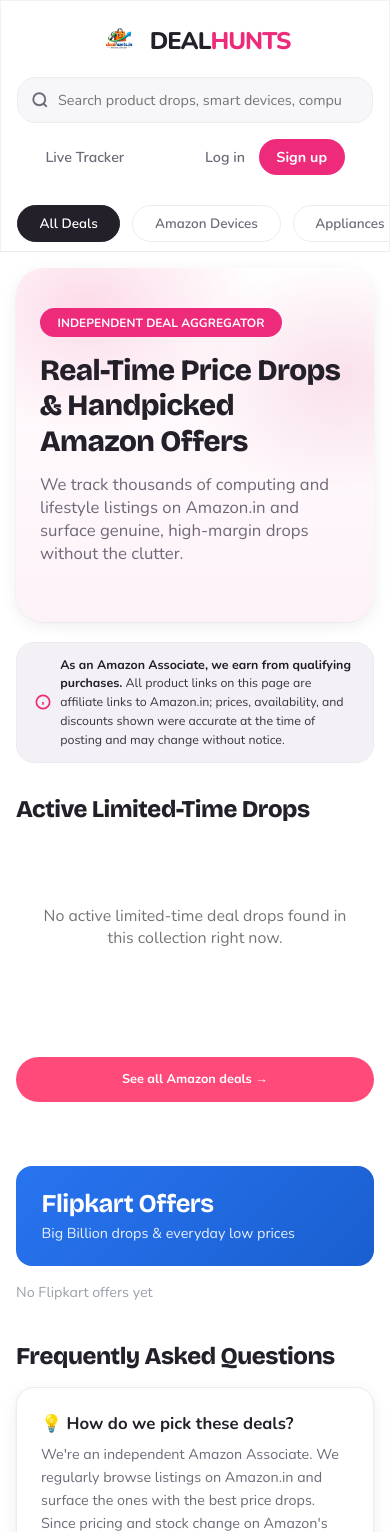
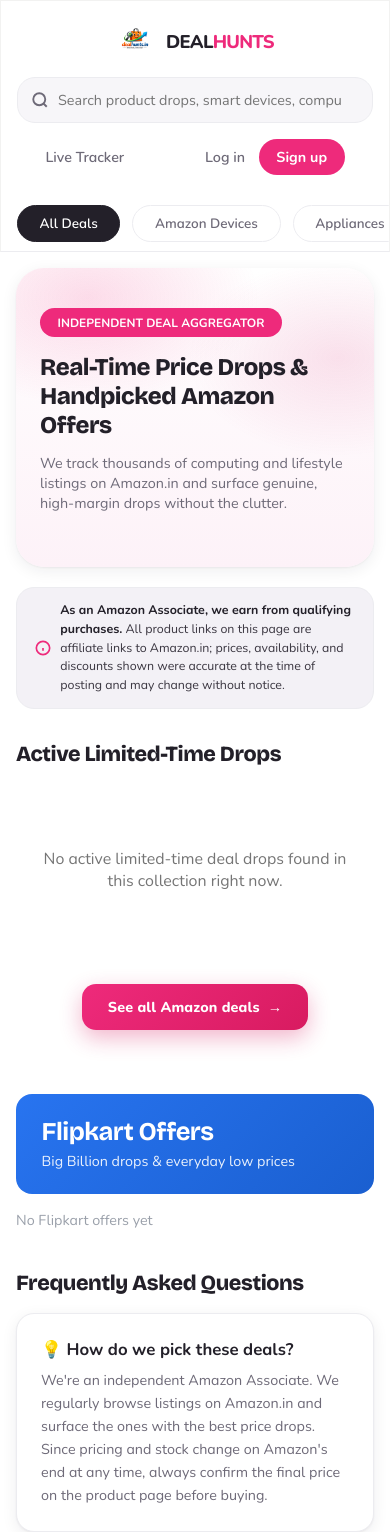
Before and after one commit to chandanmallah/affiliate_shopping_website, a Django app: page / in a window 390 px wide. Shown: the top 1532 px of the page. Run offline with Django 4.2, Linux system fonts and the light colour scheme; data that the repository does not hold is empty; some web fonts are replaced.

Commit message:
updated ui

```diff
--- a/products/static/products/css/styles.css
+++ b/products/static/products/css/styles.css
@@ -888,8 +888,21 @@ nav {
 }
 @media (max-width: 480px) {
   .product-grid {
-    grid-template-columns: 1fr;
-  }
+    grid-template-columns: repeat(2, 1fr);
+    gap: 0.7rem;
+  }
+  .card-img-anchor { padding: 0.75rem; }
+  .card-details { padding: 0.7rem 0.75rem 0.85rem; }
+  .card-title { font-size: 0.82rem; line-height: 1.25; margin-bottom: 0.4rem; }
+  .card-path-context { display: none; }
+  .card-meta { font-size: 0.62rem !important; }
+  .current-price { font-size: 1rem !important; }
+  .mrp-price { font-size: 0.75rem !important; }
+  .cta-btn, .custom-secondary-btn { font-size: 0.75rem; padding: 0.6rem 0.5rem; }
+  .hero-section h1 { font-size: 1.5rem; }
+  .hero-section p { font-size: 0.9rem; }
+  .logo-text { font-size: 1.15rem; }
+  .section-title-strip h2 { font-size: 1.35rem; }
 }
 
 .nav-auth {
@@ -1626,3 +1639,26 @@ a.contact-info-value:hover { color: var(--color-primary); }
   .contact-grid { grid-template-columns: 1fr; gap: 1.5rem; }
   .contact-wrapper { width: calc(100% - 2.5rem); }
 }
+/* ---------- Clickable image / title + See-all button ---------- */
+.card-img-link { display: block; width: 100%; height: 100%; }
+.card-img-link img { display: block; width: 100%; height: 100%; object-fit: contain; }
+.card-title-link { color: inherit; text-decoration: none; }
+.card-title-link:hover { color: var(--color-primary); }
+.pdp-image-link { display: block; cursor: zoom-in; }
+
+.see-all-wrap { text-align: center; margin-top: 1.75rem; }
+.see-all-btn {
+  display: inline-flex; align-items: center; gap: 0.5rem;
+  padding: 0.9rem 2.2rem; border-radius: 14px;
+  font-family: var(--font-sans); font-weight: 800; font-size: 0.98rem;
+  color: #fff; text-decoration: none; letter-spacing: 0.01em;
+  background: linear-gradient(135deg, var(--color-primary), #d81b60);
+  box-shadow: 0 8px 22px rgba(216,27,96,0.32);
+  transition: transform 0.18s ease, box-shadow 0.18s ease, filter 0.18s ease;
+}
+.see-all-btn span { transition: transform 0.18s ease; }
+.see-all-btn:hover { transform: translateY(-2px); box-shadow: 0 12px 28px rgba(216,27,96,0.4); filter: brightness(1.05); }
+.see-all-btn:hover span { transform: translateX(4px); }
+@media (max-width: 480px) {
+  .see-all-btn { padding: 0.8rem 1.6rem; font-size: 0.9rem; }
+}
--- a/products/templates/products/product_cards_partial.html
+++ b/products/templates/products/product_cards_partial.html
@@ -22,7 +22,9 @@
       </span>
     {% endif %}
 
-    <img src="{{ product.image_url }}" alt="{{ product.link.title }}" loading="lazy">
+    <a href="/product/{{ product.link.slug }}/" class="card-img-link" aria-label="{{ product.link.title }}">
+      <img src="{{ product.image_url }}" alt="{{ product.link.title }}" loading="lazy">
+    </a>
     <span class="card-ad-tag"></span>
   </div>
 
@@ -37,7 +39,7 @@
       </div>
     {% endif %}
 
-    <h3 class="card-title">{{ product.link.title }}</h3>
+    <h3 class="card-title"><a href="/product/{{ product.link.slug }}/" class="card-title-link">{{ product.link.title }}</a></h3>
 
     <div class="card-meta" style="font-size:.72rem; color:#9097a1; margin:.2rem 0 .15rem; display:flex; gap:.45rem; align-items:center; flex-wrap:wrap;">
       <span title="Views">👁 {{ product.views }}</span>
--- a/products/templates/products/product_detail.html
+++ b/products/templates/products/product_detail.html
@@ -89,7 +89,9 @@
       <div class="pdp-gallery">
         <div class="pdp-gallery-inner shadow-card">
           <span class="amazon-badge source-{{ product.source|default:'amazon' }}">{% if product.source and product.source != 'amazon' %}{{ product.get_source_display }}{% else %}amazon{% endif %}</span>
-          <img src="{{ product.image_url }}" alt="{{ product.link.title }}" class="pdp-image">
+          <a href="{{ product.link.product_url }}" target="_blank" rel="nofollow sponsored noopener" class="pdp-image-link">
+            <img src="{{ product.image_url }}" alt="{{ product.link.title }}" class="pdp-image">
+          </a>
         </div>
       </div>
 
--- a/products/templates/products/product_list.html
+++ b/products/templates/products/product_list.html
@@ -119,8 +119,8 @@
     {% endif %}
 
     {% if not is_filtered %}
-    <div style="text-align:center; margin-top:1.75rem;">
-      <a href="/?source=amazon" class="cta-btn" style="display:inline-block; background:#ff4a7a; color:#fff; padding:.85rem 2rem; border-radius:999px; font-weight:700; text-decoration:none;">See all Amazon deals &rarr;</a>
+    <div class="see-all-wrap">
+      <a href="/?source=amazon" class="see-all-btn">See all Amazon deals <span aria-hidden="true">&rarr;</span></a>
     </div>
     {% endif %}
 
```
